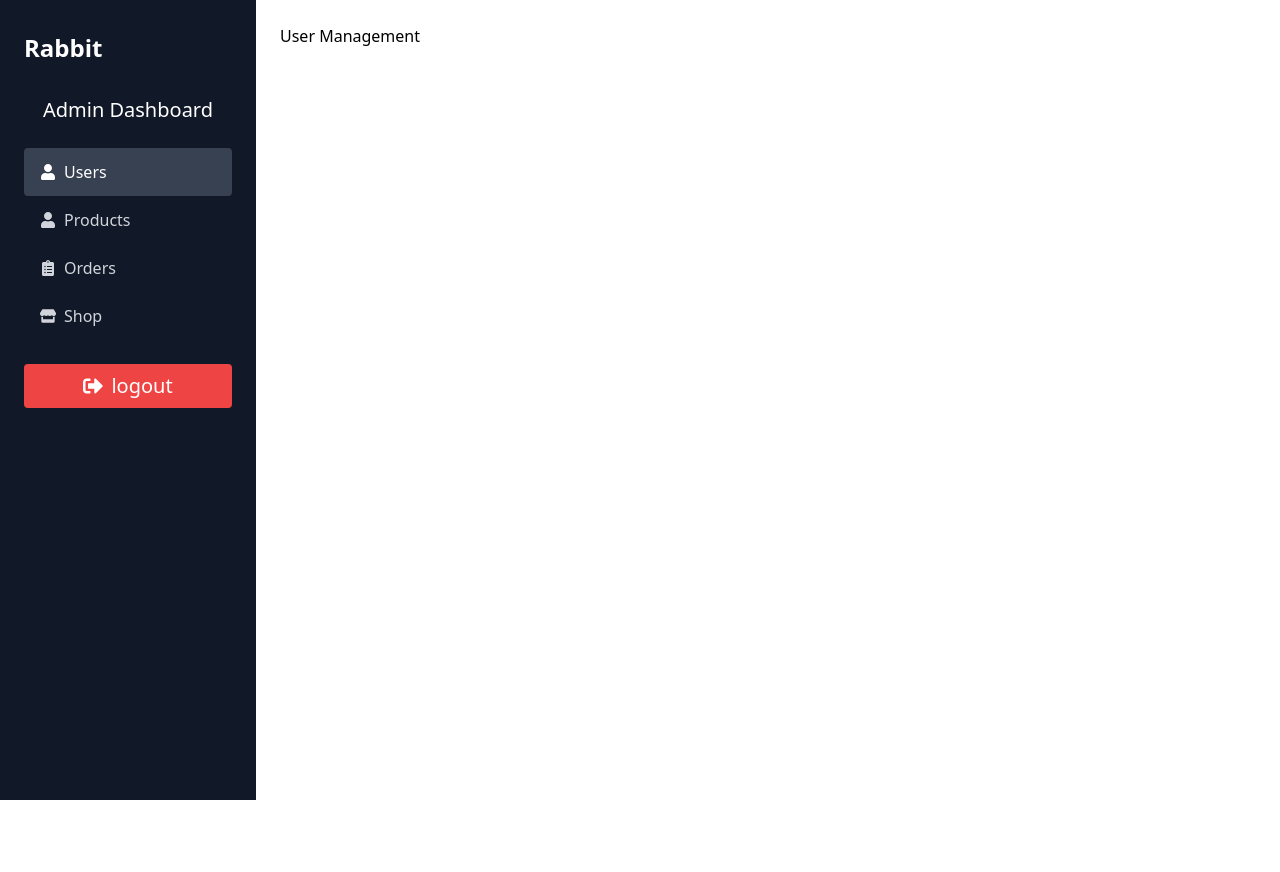
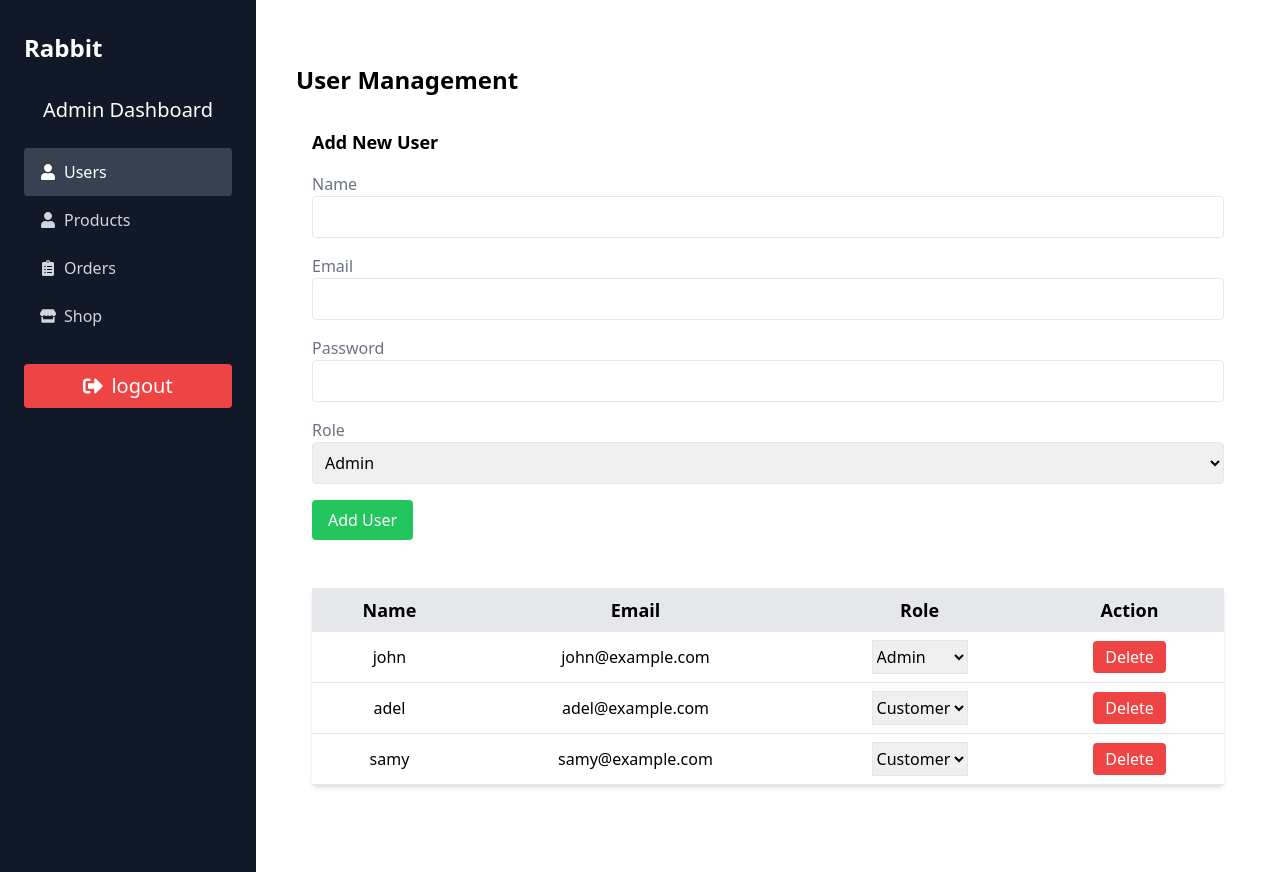
Before and after one commit to UserAdel/E-commerce, a React (Vite) app in the folder client/: page /admin/users in a window 1280 px wide. Before the commit the page ends 800 px from the top, so only its background shows below. Built offline with nearby package versions, Linux system fonts and the light colour scheme.

Commit message:
UserManagement

```diff
--- a/client/src/App.jsx
+++ b/client/src/App.jsx
@@ -14,6 +14,7 @@ import OrderDetailsPage from "./components/Pages/OrderDetailsPage";
 import AdminLayout from "./components/Admin/AdminLayout";
 import AdminHomePage from "./components/Pages/AdminHomePage";
 import UserManagement from "./components/Admin/UserManagement";
+import ProductManagement from "./components/Admin/ProductManagement";
 
 
 
@@ -39,6 +40,7 @@ function App() {
       <Route path="admin" element={<AdminLayout />} >
       <Route index element={<AdminHomePage />} />
       <Route path="users" element={<UserManagement />} />
+      <Route path="products" element={<ProductManagement />} />
 
       </Route>
     </Routes>
--- /dev/null
+++ b/client/src/components/Admin/ProductManagement.jsx
@@ -0,0 +1,11 @@
+import React from 'react'
+
+const ProductManagement = () => {
+  return (
+    <div>
+      product management
+    </div>
+  )
+}
+
+export default ProductManagement
--- a/client/src/components/Admin/UserManagement.jsx
+++ b/client/src/components/Admin/UserManagement.jsx
@@ -2,13 +2,149 @@ import React from "react";
 import { useState } from "react";
 
 const UserManagement = () => {
-  const users = [{ name: "john", email: "john@example.com", role: "admin" }];
-  const [formData, setFormData] = useState({});
+  const users = [
+    { _id: "1", name: "john", email: "john@example.com", role: "admin" },
+    { _id: "2", name: "adel", email: "adel@example.com", role: "customer" },
+    { _id: "3", name: "samy", email: "samy@example.com", role: "customer" },
+  ];
 
-  return(
+  const [formData, setFormData] = useState({
+    name: "",
+    email: "",
+    password: "",
+    role: "admin",
+  });
 
-<div className="">User Management</div>
-  )
+  const handleFormChange = (e) => {
+    const { name, value } = e.target;
+    setFormData((prevFormData) => ({
+      ...prevFormData,
+      [name]: value,
+    }));
+  };
+
+  const handleFormSubmit = (e) => {
+    e.preventDefault();
+    console.log("Form submitted:", formData);
+    setFormData({
+      name: "",
+      email: "",
+      password: "",
+      role: "admin",
+    });
+  };
+
+  const handleRoleChange = (userId, newRole) => {
+    console.log(`User ID: ${userId}, New Role: ${newRole}`);
+  };
+
+  const handleDeleteUser = (userId) => {
+    if (window.confirm("Are you sure you want to delete this user?"))
+      console.log("DeleteUserId", userId);
+  };
+
+  return (
+    <div className="max-w-6xl mx-auto p-4 mt-6 h-screen">
+      <h1 className="text-2xl font-bold">User Management</h1>
+      <div className="p-4">
+        <div>
+          <h2 className="font-bold text-lg mt-4">Add New User</h2>
+          <form onSubmit={handleFormSubmit}>
+            <div className="flex flex-col mt-4">
+              <label className="text-gray-500">Name</label>
+              <input
+                type="text"
+                name="name"
+                className="border p-2 rounded"
+                value={formData.name || ""}
+                onChange={handleFormChange}
+              />
+            </div>
+
+            <div className="flex flex-col mt-4">
+              <label className="text-gray-500">Email</label>
+              <input
+                type="email"
+                name="email"
+                className="border p-2 rounded"
+                value={formData.email || ""}
+                onChange={handleFormChange}
+              />
+            </div>
+
+            <div className="flex flex-col mt-4">
+              <label className="text-gray-500">Password</label>
+              <input
+                type="password"
+                name="password"
+                className="border p-2 rounded"
+                value={formData.password || ""}
+                onChange={handleFormChange}
+              />
+            </div>
+
+            <div className="flex flex-col mt-4 w-full">
+              <label className="text-gray-500">Role</label>
+              <select
+                name="role"
+                className="border p-2 rounded"
+                value={formData.role || "admin"}
+                onChange={handleFormChange}
+              >
+                <option value="admin">Admin</option>
+                <option value="user">Customer</option>
+              </select>
+            </div>
+
+            <button
+              type="submit"
+              className="bg-green-500 text-white py-2 px-4 rounded mt-4 hover:bg-green-400"
+            >
+              Add User
+            </button>
+          </form>
+        </div>
+
+        <table className="w-full text-center shadow-md mt-12">
+          <thead className="bg-gray-200 text-lg font-bold">
+            <tr>
+              <th className="px-4 py-2">Name</th>
+              <th className="px-4 py-2">Email</th>
+              <th className="px-4 py-2">Role</th>
+              <th className="px-4 py-2">Action</th>
+            </tr>
+          </thead>
+          <tbody>
+            {users.map((user) => (
+              <tr key={user.email} className="border-b hover:bg-gray-100">
+                <td className="px-4 py-2">{user.name}</td>
+                <td className="px-4 py-2">{user.email}</td>
+                <td className="px-4 py-2">
+                  <select
+                    name="role"
+                    className="py-1 border"
+                    onChange={(e) => handleRoleChange(user._id, e.target.value)}
+                    value={user.role}
+                  >
+                    <option value="customer">Customer</option>
+                    <option value="admin">Admin</option>
+                  </select>
+                </td>
+                <td className="px-4 py-2">
+                  <button
+                    onClick={(e) => handleDeleteUser(user._id)}
+                    className="bg-red-500 text-white py-1 px-3 rounded hover:bg-red-600"
+                  >
+                    Delete
+                  </button>
+                </td>
+              </tr>
+            ))}
+          </tbody>
+        </table>
+      </div>
+    </div>
+  );
 };
 
 export default UserManagement;
--- a/client/src/components/Pages/AdminHomePage.jsx
+++ b/client/src/components/Pages/AdminHomePage.jsx
@@ -55,12 +55,12 @@ const AdminHomePage = () => {
       <div className="mt-6">
         <h2 className="text-2xl font-bold mb-4"> Recent Orders</h2>
         <div className="overflow-x-auto">
-          <table className="w-full">
-            <thead className="bg-gray-200 text-gray-700 ">
-              <th className="bg-gray-200 text-gray-700">ORDER ID</th>
-              <th className="bg-gray-200 text-gray-700">USER</th>
-              <th className="bg-gray-200 text-gray-700">TOTAL PRICE</th>
-              <th className="bg-gray-200 text-gray-700">STATUS</th>
+          <table className="w-full  ">
+            <thead className="bg-gray-200 text-gray-700  ">
+              <th className="bg-gray-200 text-gray-700 px-4 py-2">ORDER ID</th>
+              <th className="bg-gray-200 text-gray-700 px-4 py-2">USER</th>
+              <th className="bg-gray-200 text-gray-700 px-4 py-2">TOTAL PRICE</th>
+              <th className="bg-gray-200 text-gray-700 px-4 py-2">STATUS</th>
             </thead>
 
             <tbody className="bg-white shadow-md text-center text-gray-700">
```
